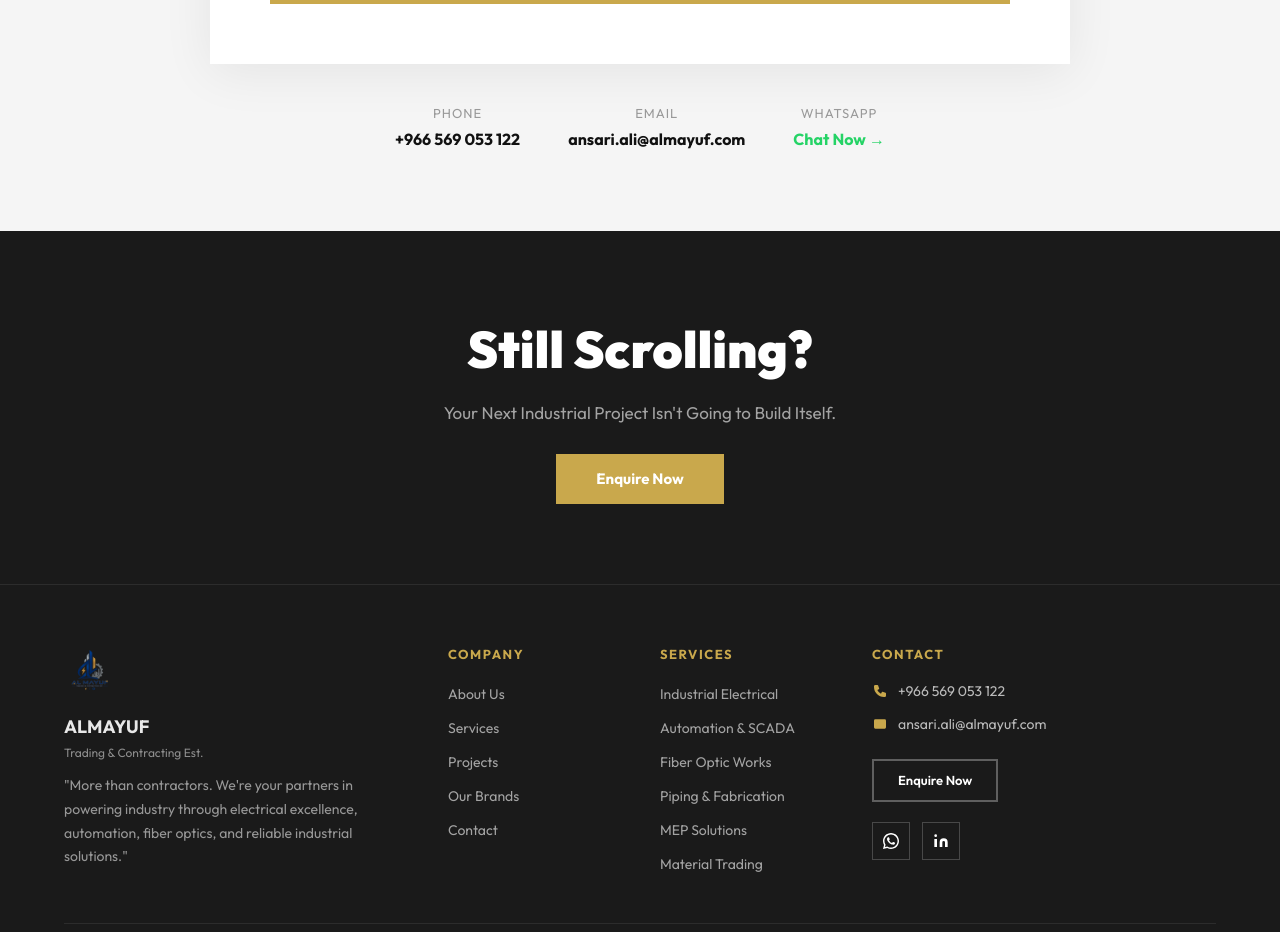
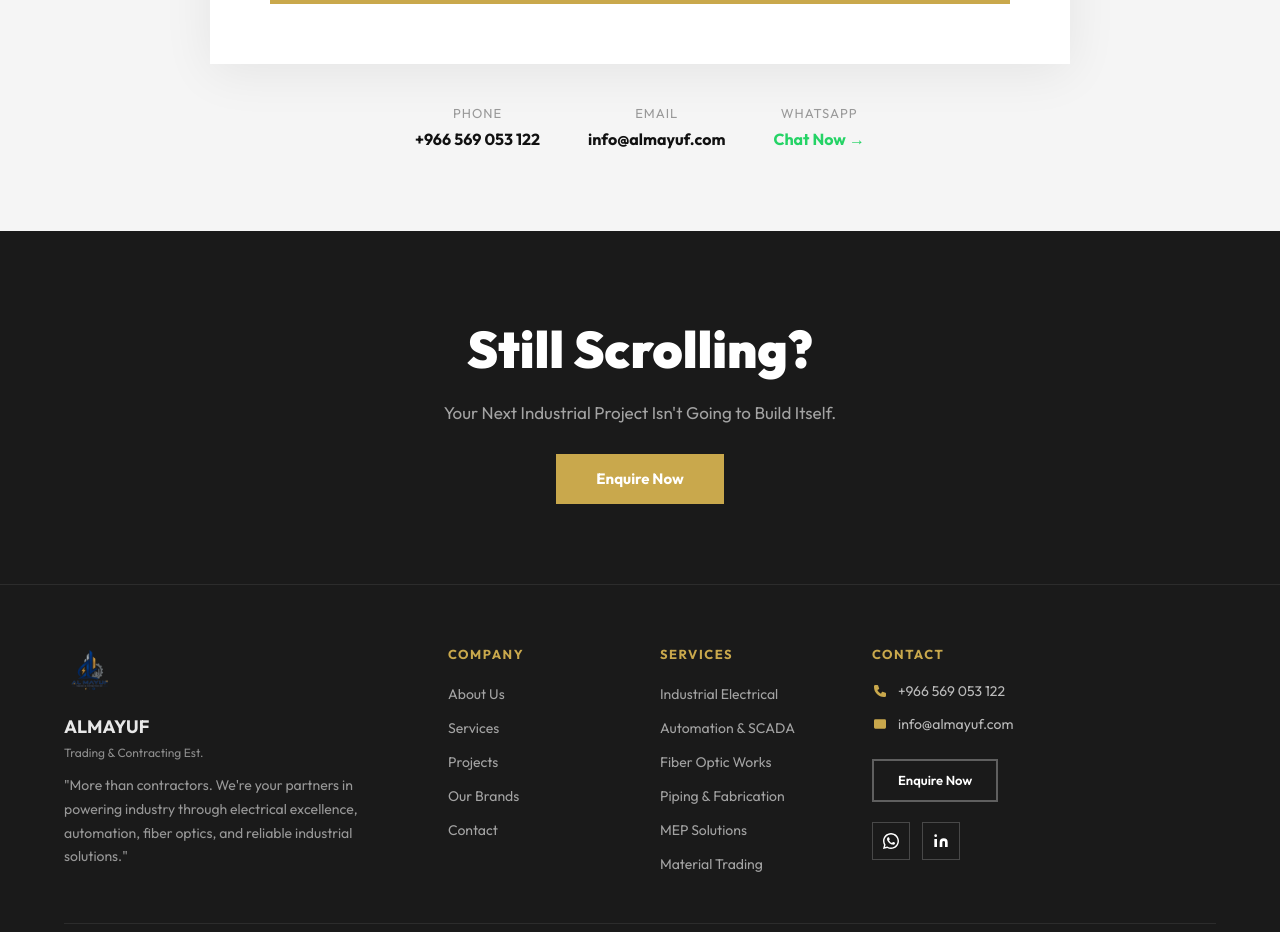
Before and after one commit to AnsariMaqsood/almayuf-website, a Next.js app: page / in a window 1280 px wide. Shown: the part 6280-7212 px from the top of the page. Built offline with nearby package versions, Linux system fonts and the light colour scheme.

Commit message:
Update contact email to info@almayuf.com

```diff
--- a/app/page.tsx
+++ b/app/page.tsx
@@ -938,7 +938,7 @@
             </div>
             <div style={{textAlign:"center"}}>
               <div style={{fontSize:"13px",color:"#999",marginBottom:"4px",letterSpacing:"1px"}}>EMAIL</div>
-              <a href="mailto:ansari.ali@almayuf.com" style={{color:"#111",fontWeight:"700",fontSize:"16px",textDecoration:"none"}}>ansari.ali@almayuf.com</a>
+              <a href="mailto:info@almayuf.com" style={{color:"#111",fontWeight:"700",fontSize:"16px",textDecoration:"none"}}>info@almayuf.com</a>
             </div>
             <div style={{textAlign:"center"}}>
               <div style={{fontSize:"13px",color:"#999",marginBottom:"4px",letterSpacing:"1px"}}>WHATSAPP</div>
@@ -1000,7 +1000,7 @@
                 </div>
                 <div className="footer-contact-line">
                   <svg viewBox="0 0 24 24"><path d="M3 8l7.89 5.26a2 2 0 002.22 0L21 8M5 19h14a2 2 0 002-2V7a2 2 0 00-2-2H5a2 2 0 00-2 2v10a2 2 0 002 2z"/></svg>
-                  <a href="mailto:ansari.ali@almayuf.com" style={{color:"rgba(255,255,255,.7)",textDecoration:"none"}}>ansari.ali@almayuf.com</a>
+                  <a href="mailto:info@almayuf.com" style={{color:"rgba(255,255,255,.7)",textDecoration:"none"}}>info@almayuf.com</a>
                 </div>
                 <a href="#contact" onClick={(e)=>handleNavClick("contact",e)} style={{
                   display:"inline-block",marginTop:"12px",
```
